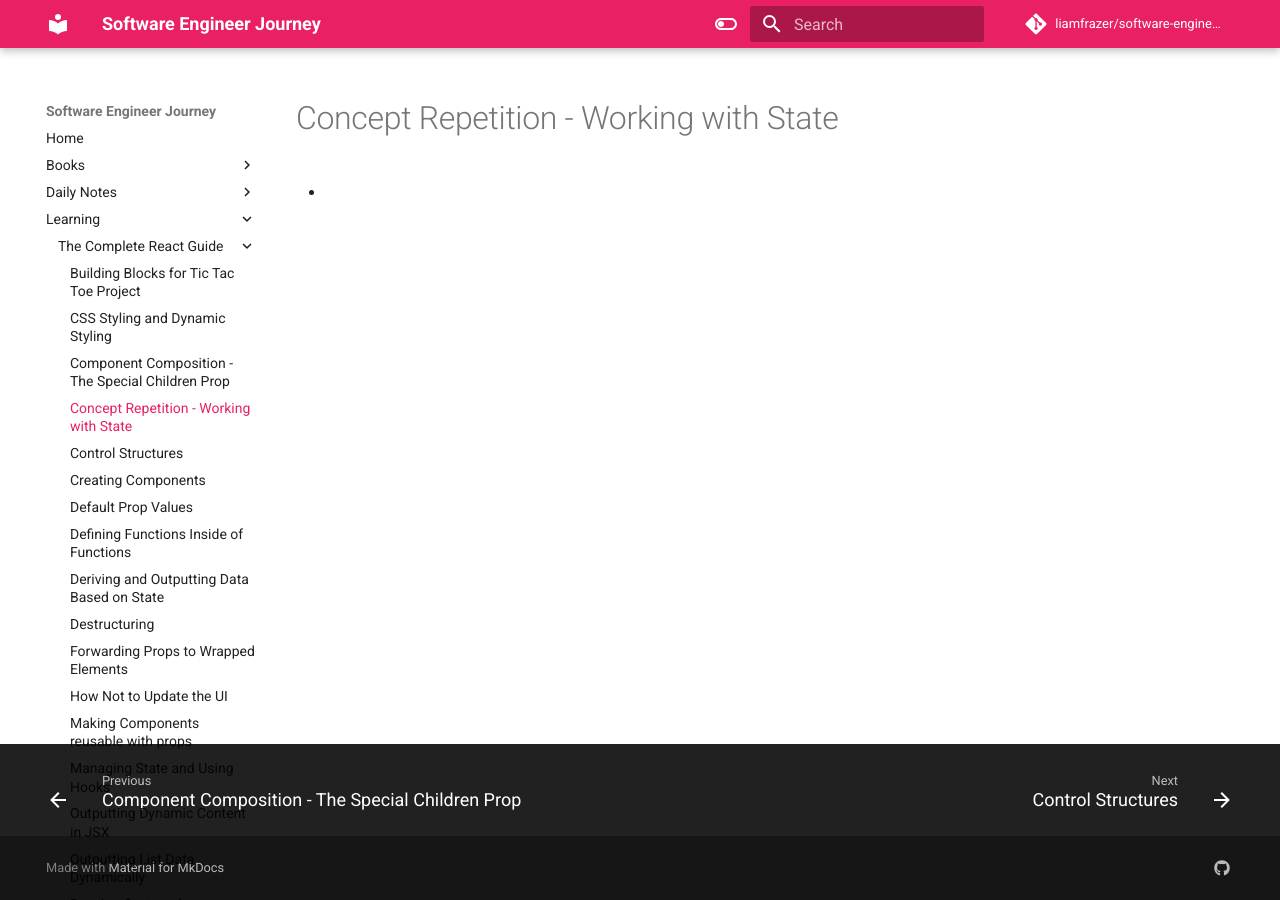
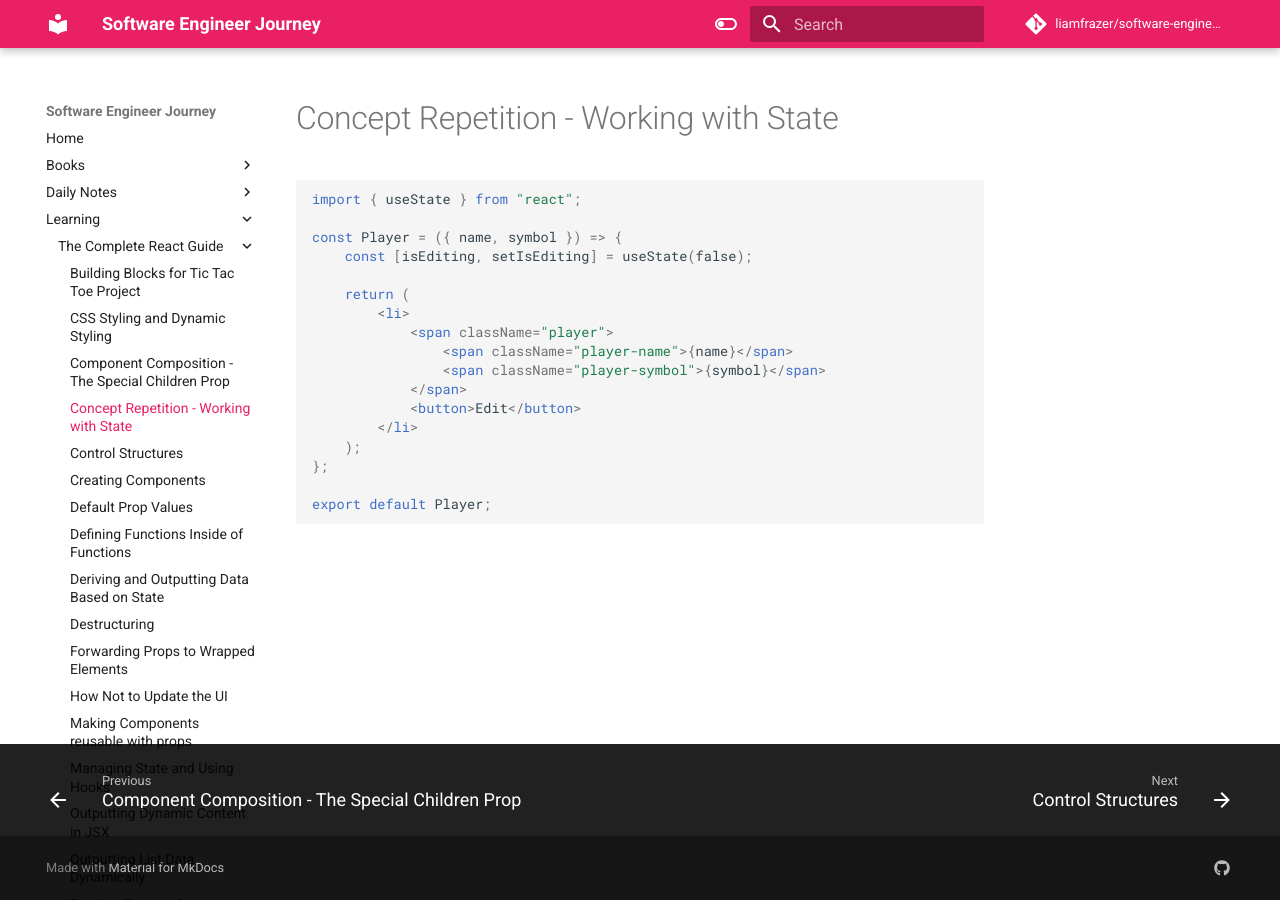
Before and after one commit to liamfrazer/software-engineer-journey, an MkDocs documentation site: the page built from docs/Learning/The Complete React Guide/Concept Repetition - Working with State.md, in a window 1280 px wide. Built offline with MkDocs 1.6.1 and Material for MkDocs 9.7.7, drawn with Linux system fonts in a browser that asks for light colours; comment, search, counter and statistics services are not loaded.

Commit message:
vault backup: 2023-12-23 12:49:27

````diff
--- a/docs/Learning/The Complete React Guide/Concept Repetition - Working with State.md
+++ b/docs/Learning/The Complete React Guide/Concept Repetition - Working with State.md
@@ -7,4 +7,23 @@ tags:
 ---
 # Concept Repetition - Working with State
 
-*
+```jsx
+import { useState } from "react";
+
+const Player = ({ name, symbol }) => {
+	const [isEditing, setIsEditing] = useState(false);
+
+	return (
+		<li>
+			<span className="player">
+				<span className="player-name">{name}</span>
+				<span className="player-symbol">{symbol}</span>
+			</span>
+			<button>Edit</button>
+		</li>
+	);
+};
+
+export default Player;
+
+```
````
